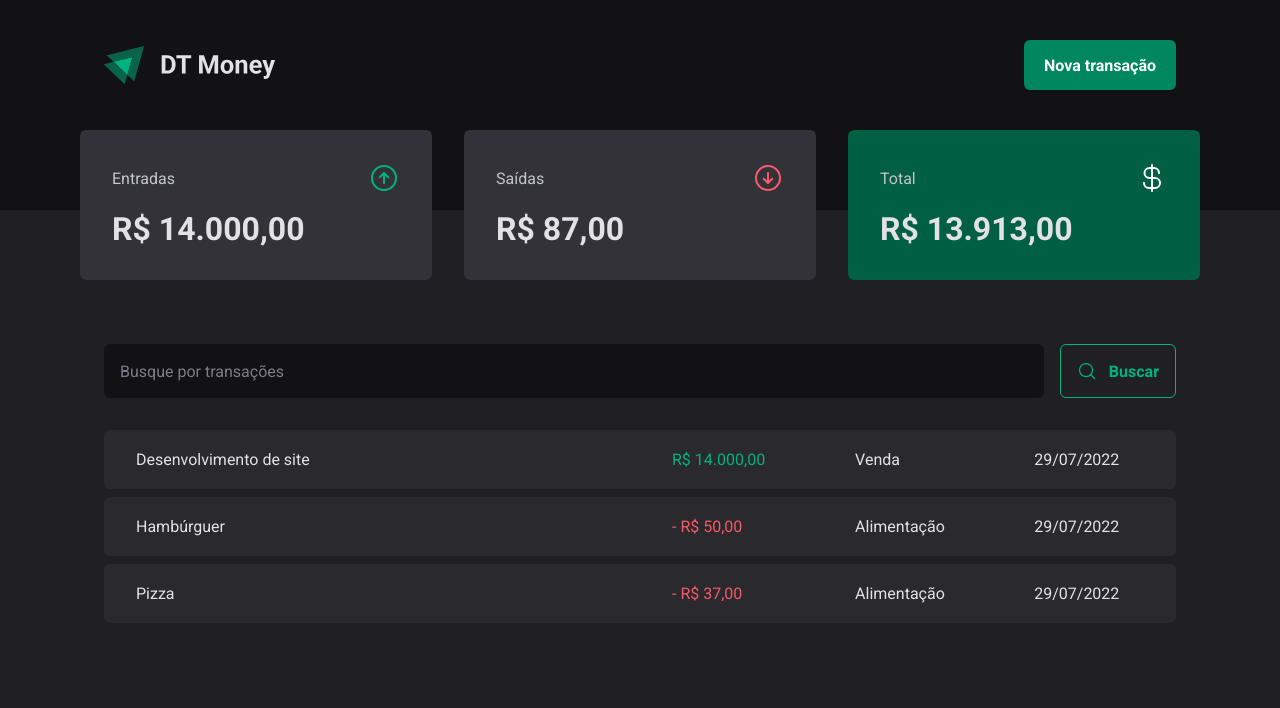
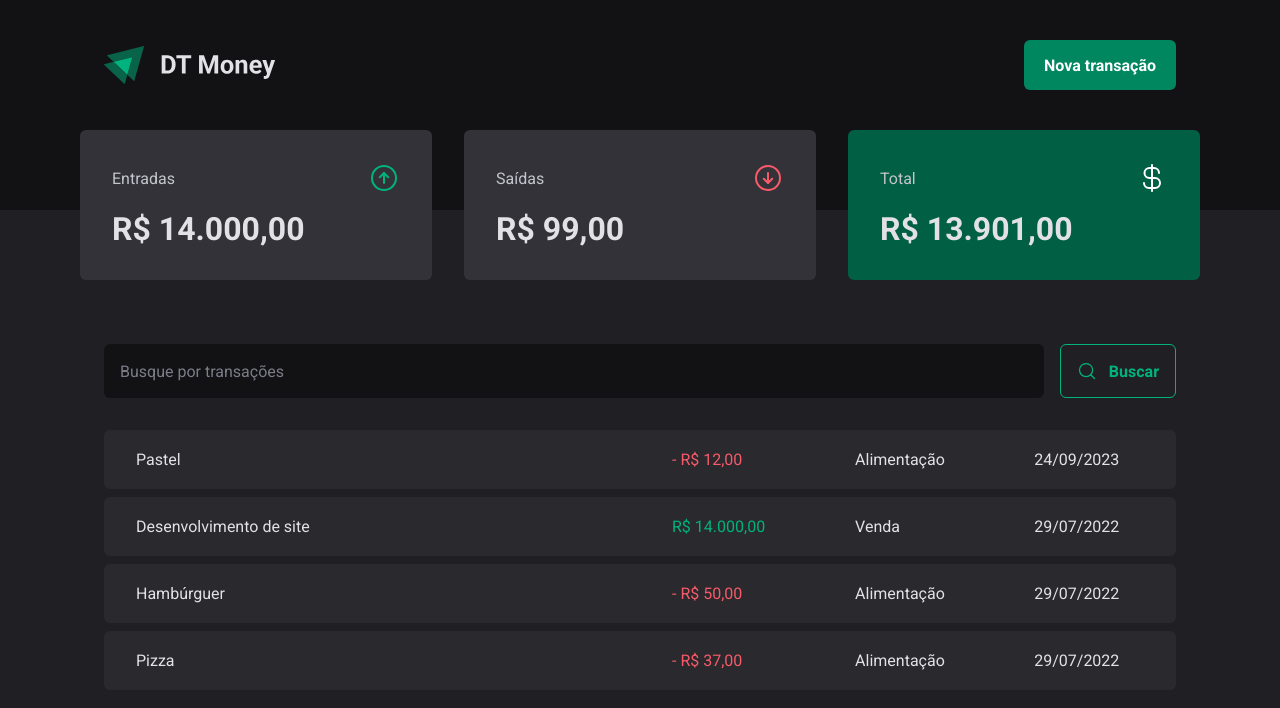
Before and after one commit to luizfvital/dt-money, a React (Vite) app: page / in a window 1280 px wide. Shown: the top 708 px of the page. Built offline with nearby package versions, Linux system fonts and the light colour scheme; data requests are answered from the project's data file.

Commit message:
feat: add new transaction functionality

```diff
--- a/server.json
+++ b/server.json
@@ -23,6 +23,14 @@
       "category": "Alimentação",
       "price": 37,
       "createdAt": "2022-07-29T19:30:44.505Z"
+    },
+    {
+      "category": "Alimentação",
+      "description": "Pastel",
+      "type": "outcome",
+      "price": 12,
+      "createdAt": "2023-09-24T18:01:33.113Z",
+      "id": 4
     }
   ]
 }
--- a/src/components/NewTransactionModal/index.tsx
+++ b/src/components/NewTransactionModal/index.tsx
@@ -5,6 +5,9 @@ import { Controller, useForm } from 'react-hook-form';
 import * as z from 'zod';
 
 import { CloseButton, Content, Overlay, TransactionType, TransactionTypeButton } from './styles';
+import { TransactionsContext } from '../../contexts/TransactionsContext';
+import { useContext } from 'react';
+
 
 const newTransactionFormSchema = z.object({
   description: z.string(),
@@ -20,15 +23,27 @@ export function NewTransactionModal() {
     control,
     register,
     handleSubmit,
-    formState: { isSubmitting }
+    formState: { isSubmitting },
+    reset
   } = useForm<NewTransactionFormInputs>({
     resolver: zodResolver(newTransactionFormSchema),
   })
 
+  const {updateTransactions} = useContext(TransactionsContext)
+
   async function handleCreateNewTransaction(data: NewTransactionFormInputs) {
     await new Promise(resolve => setTimeout(resolve, 2000));
 
-    console.log(data);
+    const {category, description, type, price} = data
+
+    await updateTransactions({
+      category,
+      description,
+      type,
+      price
+    })
+
+    reset()
   }
 
   return (
--- a/src/contexts/TransactionsContext.tsx
+++ b/src/contexts/TransactionsContext.tsx
@@ -10,9 +10,17 @@ interface Transaction {
   createdAt: string;
 }
 
+interface UpdateTransactionInput {
+  description: string
+  type: 'income' | 'outcome'
+  category: string
+  price: number
+}
+
 interface TransactionsContextType {
   transactions: Transaction[]
-  fetchTransactions(query?: string): void
+  fetchTransactions(query?: string): Promise<void>
+  updateTransactions(data: UpdateTransactionInput): Promise<void>
 }
 
 interface TransactionsContextProps {
@@ -22,11 +30,25 @@ interface TransactionsContextProps {
 export const TransactionsContext = createContext({} as TransactionsContextType)
 
 export function TransactionsProvider({children}: TransactionsContextProps) {
-  const [transactions, setTransactions] = useState<Transaction[]>([]);
+  const [transactions, setTransactions] = useState<Transaction[]>([])
+
+  async function updateTransactions({category, description, type, price}: UpdateTransactionInput) {
+    const response = await api.post('transactions', {
+      category,
+      description,
+      type,
+      price,
+      createdAt: new Date()
+    })
+
+    setTransactions(state => [response.data, ...state])
+  }
 
   async function fetchTransactions(query?: string) {
     const response = await api.get('transactions', {
       params: {
+        _sort: 'createdAt',
+        _order: 'desc',
         q: query
       }
     })
@@ -39,7 +61,7 @@ export function TransactionsProvider({children}: TransactionsContextProps) {
   }, [])
 
   return (
-    <TransactionsContext.Provider value={{transactions, fetchTransactions}}>
+    <TransactionsContext.Provider value={{transactions, fetchTransactions, updateTransactions}}>
       {children}
     </TransactionsContext.Provider>
   )
```
